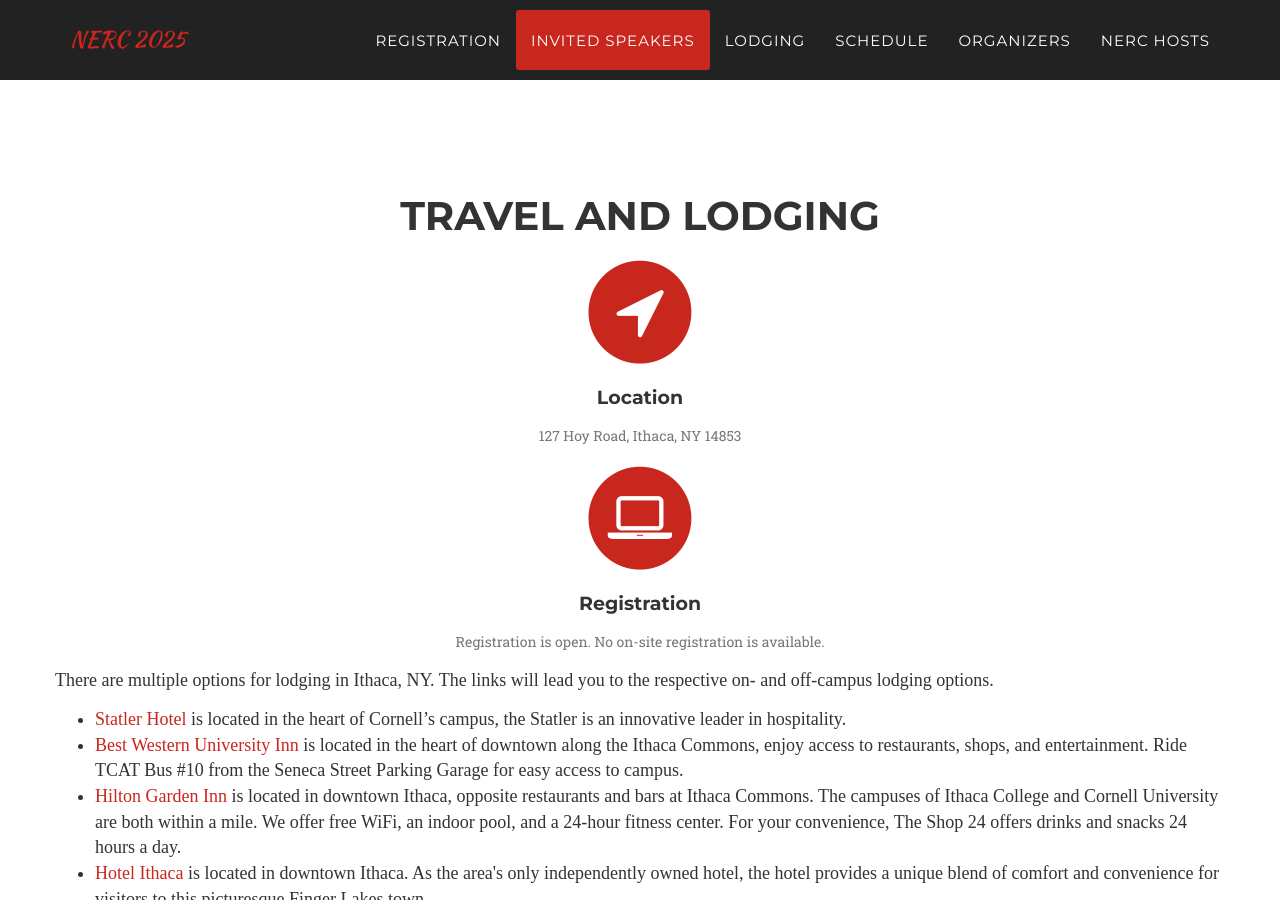
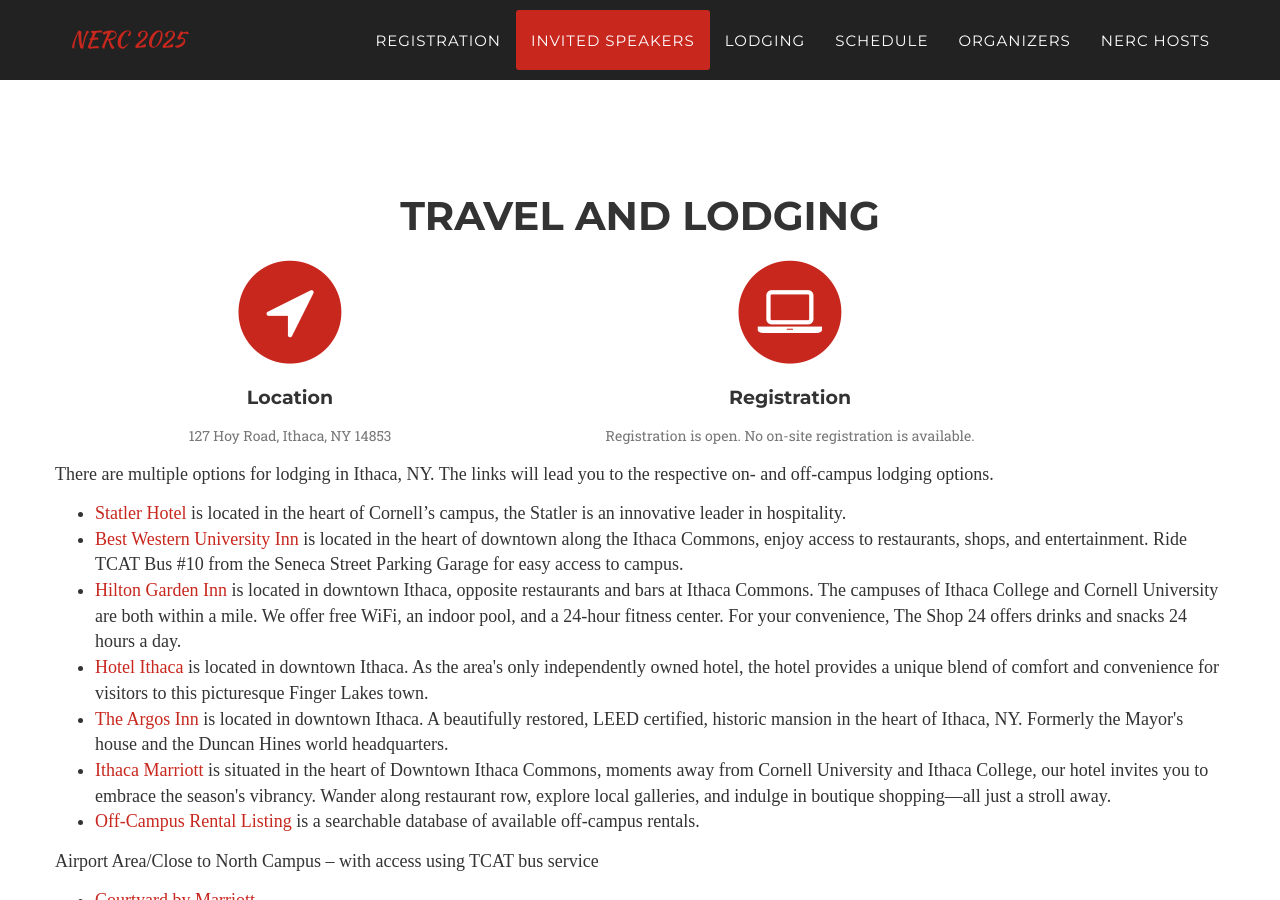
Before and after one commit to Cornell-Tech-AIRLab/cornell2025.nerc.io, a Jekyll site: the page built from index.html, in a window 1280 px wide and 900 px high, scrolled down 2609 px. Built offline with Jekyll 4.4.1, drawn with Linux system fonts in a browser that asks for light colours; some web fonts are replaced.

Commit message:
test travel col-md-5

```diff
--- a/_includes/lodging.html
+++ b/_includes/lodging.html
@@ -7,7 +7,7 @@
                 </div>
 
                 <div class="row text-center">
-                    <div class="col-md">
+                    <div class="col-md-5">
                         <span class="fa-stack fa-4x">
                             <i class="fa fa-circle fa-stack-2x text-primary"></i>
                             <i class="fa fa-location-arrow fa-stack-1x fa-inverse"></i>
@@ -15,7 +15,7 @@
                         <h4 class="registration-heading">Location</h4>
                         <p class="text-muted">127 Hoy Road, Ithaca, NY 14853</p>
                     </div>
-                    <div class="col-md">
+                    <div class="col-md-5">
                         <span class="fa-stack fa-4x">
                             <i class="fa fa-circle fa-stack-2x text-primary"></i>
                             <i class="fa fa-laptop fa-stack-1x fa-inverse"></i>
```
